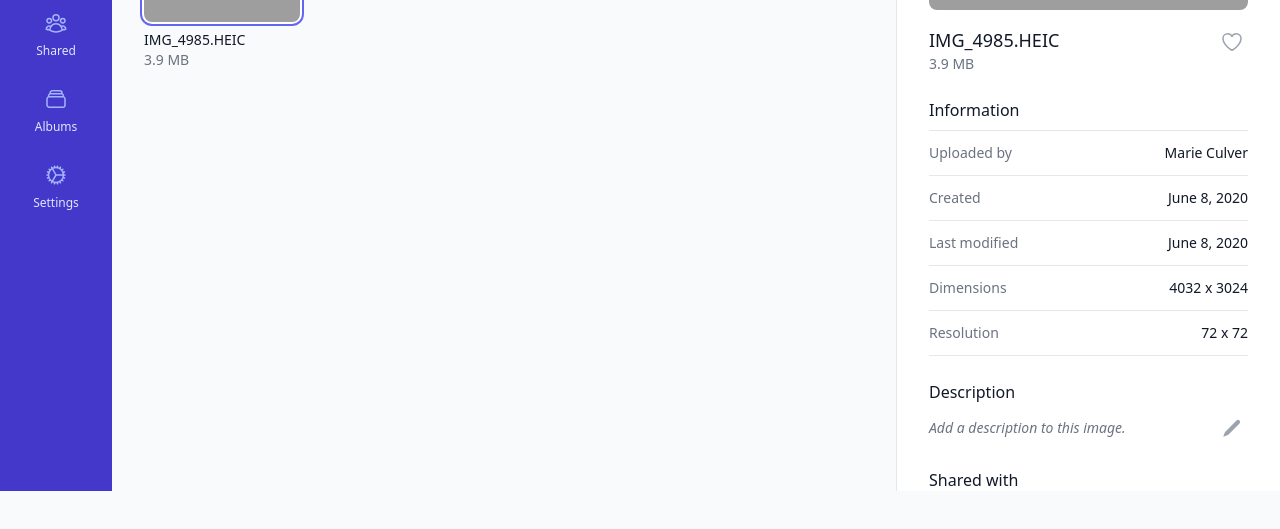
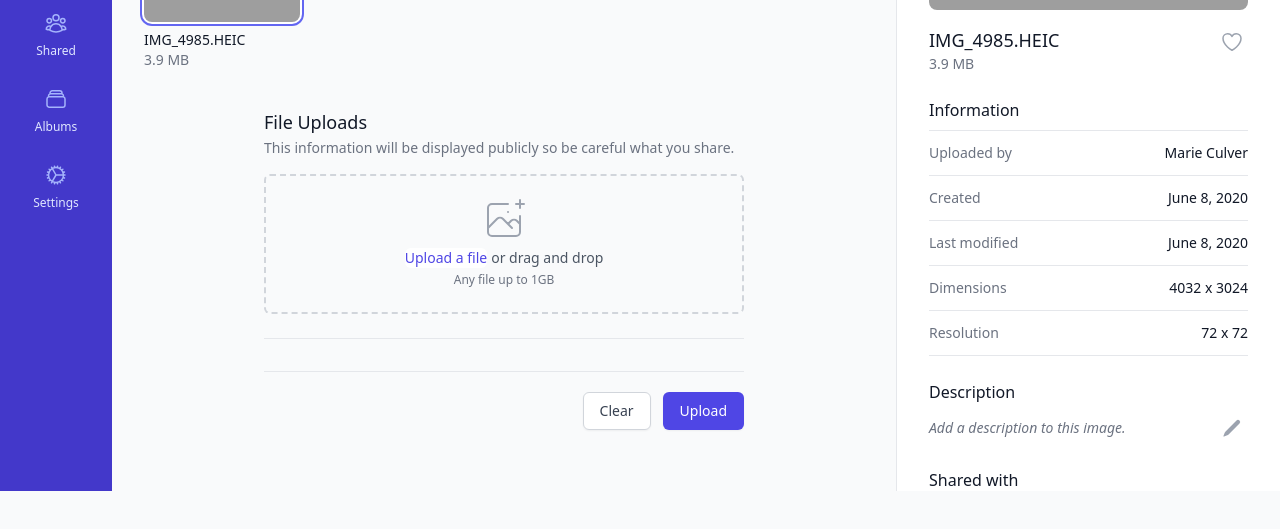
Before and after one commit to danoph/nextjs13-tailwind-boilerplate, a Next.js app: page / in a window 1280 px wide. Shown: the part 309-838 px from the top of the page. Built offline with nearby package versions, Linux system fonts and the light colour scheme; grey boxes are pictures that could not be loaded.

Commit message:
working on file uploads

```diff
--- /dev/null
+++ b/components/Uploads.tsx
@@ -0,0 +1,276 @@
+import { useState, useReducer } from 'react'
+import prettyBytes from 'pretty-bytes';
+import FileService from '../services/FileService';
+
+//https://bezkoder.com/react-hooks-file-upload/
+
+//const createUuid = () => {
+  //let dt = new Date().getTime();
+
+  //const uuid = 'xxxxxxxx-xxxx-4xxx-yxxx-xxxxxxxxxxxx'.replace(/[xy]/g, (c) => {
+    //const r = (dt + Math.random()*16)%16 | 0;
+    //dt = Math.floor(dt/16);
+    //return (c === 'x' ? r :(r&0x3|0x8)).toString(16);
+  //});
+
+  //return uuid;
+//}
+
+const UploadProgressBar = props => {
+  const { progress } = props;
+
+  return (
+    <div className="relative">
+      <div className="overflow-hidden h-2 mt-4 text-xs flex rounded bg-gray-200">
+        <div style={{ width: progress + "%" }}
+          className="shadow-none flex flex-col text-center whitespace-nowrap text-white justify-center bg-pink-500">
+        </div>
+      </div>
+    </div>
+  );
+};
+
+const UploadListItem = props => {
+  const { upload } = props;
+  const { file } = upload;
+
+  return (
+    <li
+      className="py-4 flex"
+    >
+      <svg className="h-10 w-10" xmlns="http://www.w3.org/2000/svg" fill="none" viewBox="0 0 24 24" stroke="currentColor">
+        <path strokeLinecap="round" strokeLinejoin="round" strokeWidth={2} d="M9 12h6m-6 4h6m2 5H7a2 2 0 01-2-2V5a2 2 0 012-2h5.586a1 1 0 01.707.293l5.414 5.414a1 1 0 01.293.707V19a2 2 0 01-2 2z" />
+      </svg>
+
+      <div className="ml-3 flex flex-grow flex-col">
+        <span className="text-sm font-medium text-gray-900">
+          { file.name }
+        </span>
+        <span className="text-sm text-gray-500">
+          { file.type }
+        </span>
+        <span className="text-sm text-gray-500">
+          { prettyBytes(file.size) }
+        </span>
+
+        <UploadProgressBar
+          progress={upload.progress}
+        />
+      </div>
+    </li>
+  )
+}
+
+
+//https://reactjs.org/docs/hooks-reference.html
+//const [state, dispatch] = useReducer(reducer, initialArg, init);
+const initialState = {
+  uploads: []
+};
+
+const reducer = (state, action) => {
+  switch (action.type) {
+    case 'UPDATE_FILE_PROGRESS':
+      return {
+        ...state,
+        uploads: state.uploads.map(
+          upload => upload.file.name === action.fileName
+          ? { ...upload, progress: action.progress }
+          : upload
+        )
+      };
+    case 'ADD_UPLOADS':
+      return {
+        ...state,
+        uploads: [ ...state.uploads, ...action.uploads ]
+      };
+    case 'CLEAR_UPLOADS':
+      return {
+        ...state,
+        uploads: []
+      };
+    default:
+      throw new Error();
+  }
+}
+
+export default function Uploads() {
+  const [draggingOver, setDraggingOver] = useState(false);
+  const [inputValue, setInputValue] = useState("");
+  const [state, dispatch] = useReducer(reducer, initialState);
+
+  const addFiles = files => {
+    const existingFilenames = state.uploads.map(upload => upload.file.name)
+
+    const newUploads = [ ...files ].filter(file => !existingFilenames.includes(file.name))
+      .map(file => ({
+        file,
+        fileName: file.name,
+        //uuid: createUuid(),
+        progress: 0
+      }));
+
+    dispatch({
+      type: 'ADD_UPLOADS',
+      uploads: newUploads
+    });
+  };
+
+  //https://www.smashingmagazine.com/2020/02/html-drag-drop-api-react/
+  const onFilesChanged = e => {
+    addFiles(e.target.files);
+  };
+
+  const stopEvent = e => {
+    e.preventDefault();
+    e.stopPropagation();
+  }
+
+  const handleDragEnter = e => {
+    stopEvent(e);
+  };
+
+  const handleDragLeave = e => {
+    stopEvent(e);
+    setDraggingOver(false);
+  };
+
+  const handleDragOver = e => {
+    stopEvent(e);
+    setDraggingOver(true);
+  };
+
+  const handleDrop = e => {
+    stopEvent(e);
+    setDraggingOver(false);
+    addFiles(e.dataTransfer.files);
+  };
+
+  const uploadClicked = e => {
+    e.preventDefault();
+
+    state.uploads.forEach(upload => {
+      uploadFile(upload);
+    });
+  };
+
+  const uploadFile = (upload) => {
+    const onUploadComplete = response => {
+      console.log('response', response);
+    };
+
+    const onUploadError = error => {
+      console.log('error', error);
+    };
+
+    const onUploadProgress = (event) => {
+      const percent = Math.round((100 * event.loaded) / event.total);
+
+      dispatch({
+        type: 'UPDATE_FILE_PROGRESS',
+        fileName: upload.file.name,
+        progress: percent
+      });
+    };
+
+    FileService.uploadFile(upload.file, onUploadProgress)
+      .then(onUploadComplete)
+      .catch(onUploadError);
+  };
+
+  const clearClicked = e => {
+    e.preventDefault();
+    setInputValue("");
+    dispatch({ type: 'CLEAR_UPLOADS' });
+  };
+
+  const fileItems = state.uploads.map((upload, index) => {
+    return (
+      <UploadListItem
+        upload={upload}
+        key={upload.file.name}
+      />
+    )
+  });
+
+  return (
+    <main className="Uploads max-w-lg mx-auto pt-10 pb-12 px-4 lg:pb-16">
+      <form className="space-y-8 divide-y divide-gray-200">
+        <div className="space-y-8 divide-y divide-gray-200">
+          <div>
+            <h3 className="text-lg leading-6 font-medium text-gray-900">
+              File Uploads
+            </h3>
+            <p className="mt-1 text-sm text-gray-500">
+              This information will be displayed publicly so be careful what you share.
+            </p>
+
+            <div className="mt-3 grid grid-cols-1 gap-y-6 gap-x-4 sm:grid-cols-6">
+              <div className="sm:col-span-6">
+                <div
+                  className={`${draggingOver
+                    ? "border-blue-500"
+                    : "border-gray-300"
+                  } mt-1 flex justify-center px-6 pt-5 pb-6 border-2 border-dashed rounded-md`}
+                  onDrop={handleDrop}
+                  onDragOver={handleDragOver}
+                  onDragEnter={handleDragEnter}
+                  onDragLeave={handleDragLeave}
+                >
+                  <div className="space-y-1 text-center">
+                    <svg className="mx-auto h-12 w-12 text-gray-400" stroke="currentColor" fill="none" viewBox="0 0 48 48" aria-hidden="true">
+                      <path d="M28 8H12a4 4 0 00-4 4v20m32-12v8m0 0v8a4 4 0 01-4 4H12a4 4 0 01-4-4v-4m32-4l-3.172-3.172a4 4 0 00-5.656 0L28 28M8 32l9.172-9.172a4 4 0 015.656 0L28 28m0 0l4 4m4-24h8m-4-4v8m-12 4h.02" strokeWidth="2" strokeLinecap="round" strokeLinejoin="round" />
+                    </svg>
+                    <div className="flex text-sm text-gray-600">
+                      <label htmlFor="file-upload" className="relative cursor-pointer bg-white rounded-md font-medium text-indigo-600 hover:text-indigo-500 focus-within:outline-none focus-within:ring-2 focus-within:ring-offset-2 focus-within:ring-indigo-500">
+                        <span>Upload a file</span>
+                        <input
+                          id="file-upload"
+                          name="files"
+                          type="file"
+                          className="sr-only"
+                          onChange={onFilesChanged}
+                          multiple
+                          value={inputValue}
+                        />
+                      </label>
+                      <p className="pl-1">or drag and drop</p>
+                    </div>
+                    <p className="text-xs text-gray-500">
+                      Any file up to 1GB
+                    </p>
+                  </div>
+                </div>
+              </div>
+            </div>
+
+            <div className="mt-6 border-b border-gray-200">
+              <ul className="divide-y divide-gray-200">
+                {fileItems}
+              </ul>
+            </div>
+          </div>
+        </div>
+
+        <div className="pt-5">
+          <div className="flex justify-end">
+            <button
+              type="button"
+              onClick={clearClicked}
+              className="bg-white py-2 px-4 border border-gray-300 rounded-md shadow-sm text-sm font-medium text-gray-700 hover:bg-gray-50 focus:outline-none focus:ring-2 focus:ring-offset-2 focus:ring-indigo-500"
+            >
+              Clear
+            </button>
+            <button
+              type="button"
+              onClick={uploadClicked}
+              className="ml-3 inline-flex justify-center py-2 px-4 border border-transparent shadow-sm text-sm font-medium rounded-md text-white bg-indigo-600 hover:bg-indigo-700 focus:outline-none focus:ring-2 focus:ring-offset-2 focus:ring-indigo-500"
+            >
+              Upload
+            </button>
+          </div>
+        </div>
+      </form>
+    </main>
+  );
+}
--- a/package.json
+++ b/package.json
@@ -16,9 +16,11 @@
     "@types/node": "18.11.9",
     "@types/react": "18.0.25",
     "@types/react-dom": "18.0.9",
+    "axios": "^1.1.3",
     "eslint": "8.28.0",
     "eslint-config-next": "13.0.4",
     "next": "13.0.4",
+    "pretty-bytes": "^6.0.0",
     "react": "18.2.0",
     "react-dom": "18.2.0",
     "typescript": "4.9.3"
--- /dev/null
+++ b/pages/api/uploads.ts
@@ -0,0 +1,14 @@
+// Next.js API route support: https://nextjs.org/docs/api-routes/introduction
+import type { NextApiRequest, NextApiResponse } from 'next'
+
+type Data = {
+  name: string
+}
+
+export default function handler(
+  req: NextApiRequest,
+  res: NextApiResponse<Data>
+) {
+  console.log('file uploaded!!!!');
+  res.status(200).json({ name: 'John Doe' })
+}
--- a/pages/index.tsx
+++ b/pages/index.tsx
@@ -22,6 +22,8 @@
   PlusIcon as PlusIconMini,
   Squares2X2Icon as Squares2X2IconMini,
 } from '@heroicons/react/20/solid'
+
+import Uploads from '../components/Uploads';
 
 const navigation = [
   { name: 'Home', href: '#', icon: HomeIcon, current: false },
@@ -441,6 +443,8 @@
                       </li>
                     ))}
                   </ul>
+
+                  <Uploads />
                 </section>
               </div>
             </main>
--- /dev/null
+++ b/services/FileService.ts
@@ -0,0 +1,27 @@
+import axios from "axios";
+
+const BASE_URL = "http://localhost:3001";
+
+const http = axios.create({
+  baseURL: BASE_URL,
+  headers: {
+    "Content-type": "application/json"
+  }
+});
+
+const FileService = {
+  uploadFile: (file, onUploadProgress) => {
+    const formData = new FormData();
+
+    formData.append("file", file);
+
+    return http.post("/api/uploads", formData, {
+      headers: {
+        "Content-Type": "multipart/form-data",
+      },
+      onUploadProgress
+    });
+  }
+};
+
+export default FileService;
```
Also changed, not shown: 1 other file (tests, documents, lock files or other folders).
